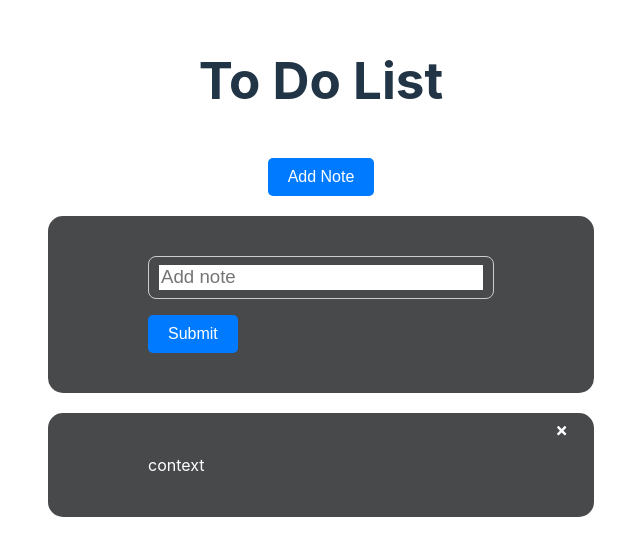
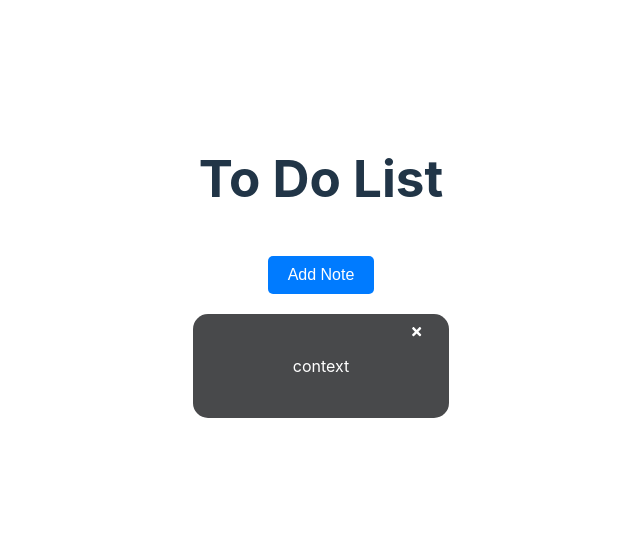
Before and after one commit to regovariff/todo-app, a React (Vite) app: page /todopage in a window 1280 px wide. Shown: the part 123-678 px from the top of the page, without its empty margins (319-959 px from the left). Built offline with nearby package versions, Linux system fonts and the light colour scheme.

Commit message:
toggle visibility add note

```diff
--- a/src/pages/TodoPage.tsx
+++ b/src/pages/TodoPage.tsx
@@ -1,13 +1,14 @@
-import { useState } from "react";
 import TodoList from "../components/TodoList";
-import TodoData from "../data/TodoData";
 import TodoAdd from "../components/TodoAdd";
 import Button from "../components/Button";
+import { useState } from "react";
 
 function TodoPage() {
+  const [isVisible, setIsVisible] = useState(false);
 
   const addNote = () => {
     console.log("add");
+    setIsVisible(!isVisible);
   };
 
   return (
@@ -17,7 +18,7 @@ function TodoPage() {
         <Button onClick={addNote}>Add Note</Button>
       </div>
       <div>
-        <TodoAdd />
+        {isVisible && <TodoAdd />}
         <TodoList />
       </div>
     </>
```
